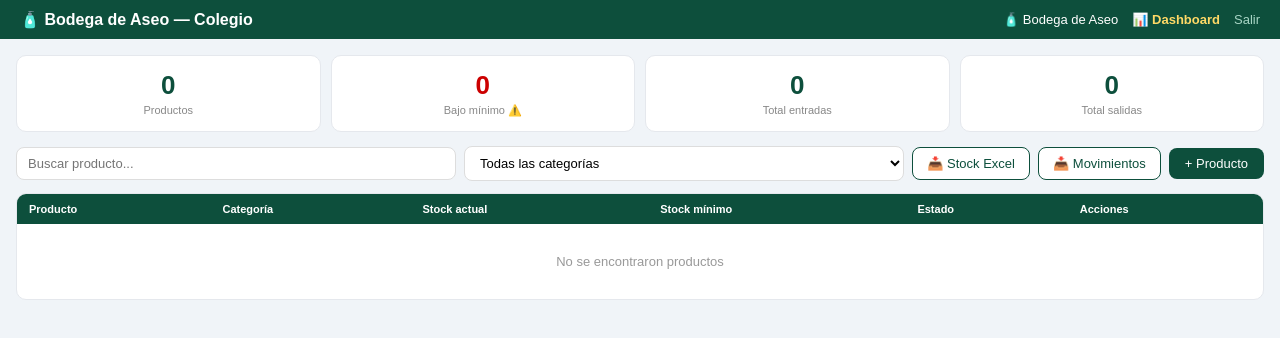
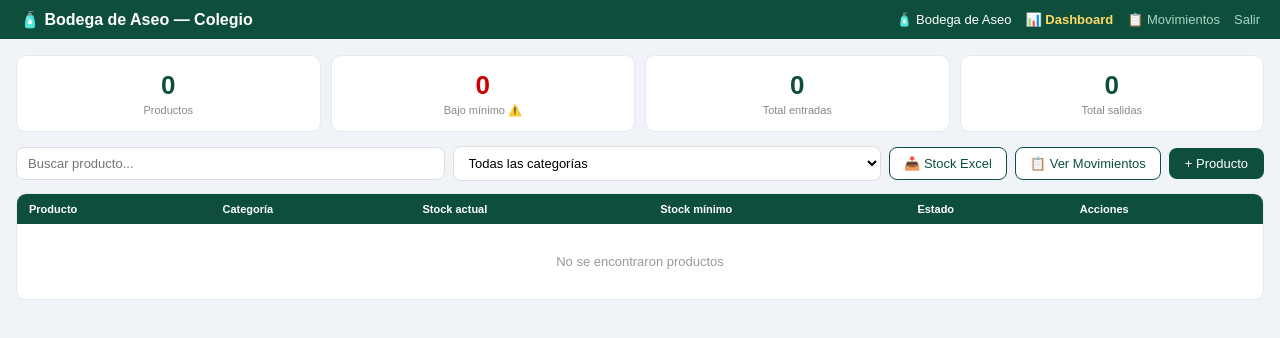
Before and after one commit to fcatalan-ai/bodega-aseo, a Flask app: page / in a window 1280 px wide. Shown: the top 338 px of the page. Run offline with Flask 3, Linux system fonts and the light colour scheme; the visitor is signed in with stand-in values (Sample User, id 1); data that the repository does not hold is empty; some libraries are stand-ins or nearby versions.

Commit message:
Update Movimientos button link and text

```diff
--- a/templates/index.html
+++ b/templates/index.html
@@ -84,6 +84,7 @@ tr:hover td{background:#f0f7f4}
   <div class="topbar-links">
     <span>🧴 Bodega de Aseo</span>
     <a href="/dashboard" class="dash">📊 Dashboard</a>
+    <a href="/movimientos" style="color:#A8D5C5">📋 Movimientos</a>
     <a href="/logout">Salir</a>
   </div>
 </div>
@@ -103,7 +104,7 @@ tr:hover td{background:#f0f7f4}
       {% for c in categorias %}<option>{{ c }}</option>{% endfor %}
     </select>
     <button class="btn-out" onclick="window.location='/api/export/stock'">📥 Stock Excel</button>
-    <button class="btn-out" onclick="window.location='/api/export/movimientos'">📥 Movimientos</button>
+    <button class="btn-out" onclick="window.location='/movimientos'">📋 Ver Movimientos</button>
     <button class="btn-green" onclick="abrirModalProducto()">+ Producto</button>
   </div>
 
```
